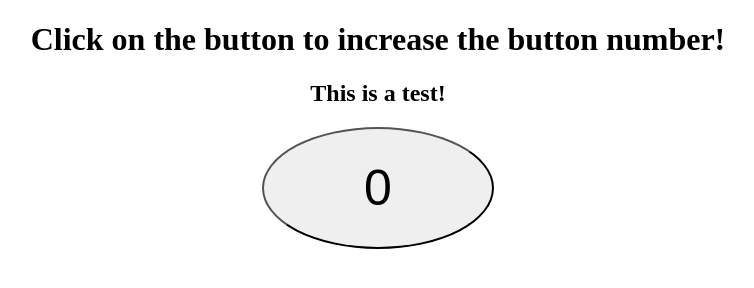
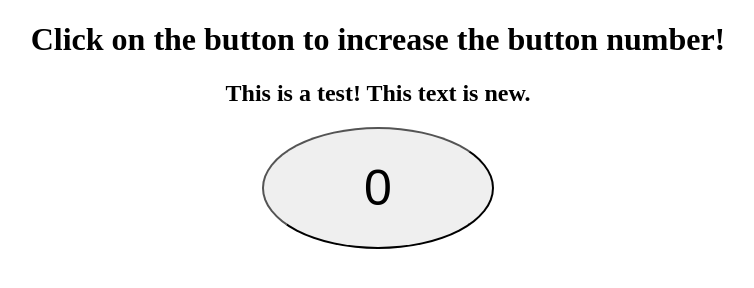
Before and after one commit to Kahno/counterAppHomework, a plain HTML site: page index.html in a window 1280 px wide. Shown: the whole page, without its empty margins (262-1016 px from the left). Drawn offline with Linux system fonts and the light colour scheme.

Commit message:
test modification

```diff
--- a/index.html
+++ b/index.html
@@ -29,7 +29,7 @@
 
     <div class="center">
         <h1>Click on the button to increase the button number!</h1>
-        <h2>This is a test!<h2>
+        <h2>This is a test! This text is new.<h2>
     </div>
 
     <div class="center">
```
